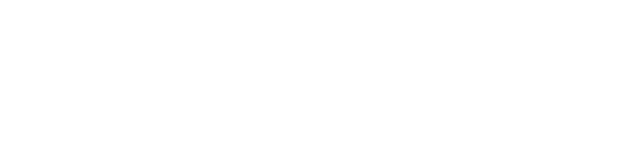
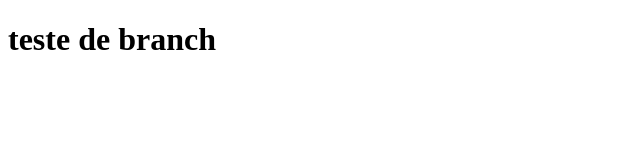
Before and after one commit to Taniaap/sistemacadastro, a plain HTML site: page contato.html in a window 1280 px wide. Shown: the whole page, without its empty margins (0-640 px from the left). Drawn offline with Linux system fonts and the light colour scheme.

Commit message:
novo testes

```diff
--- a/contato.html
+++ b/contato.html
@@ -6,6 +6,6 @@
     <title>contato</title>
 </head>
 <body>
-
+    <h1> teste de branch</h1>
 </body>
 </html>
```
Also changed, not shown: tania_chave.txt (added), 1 other file.
